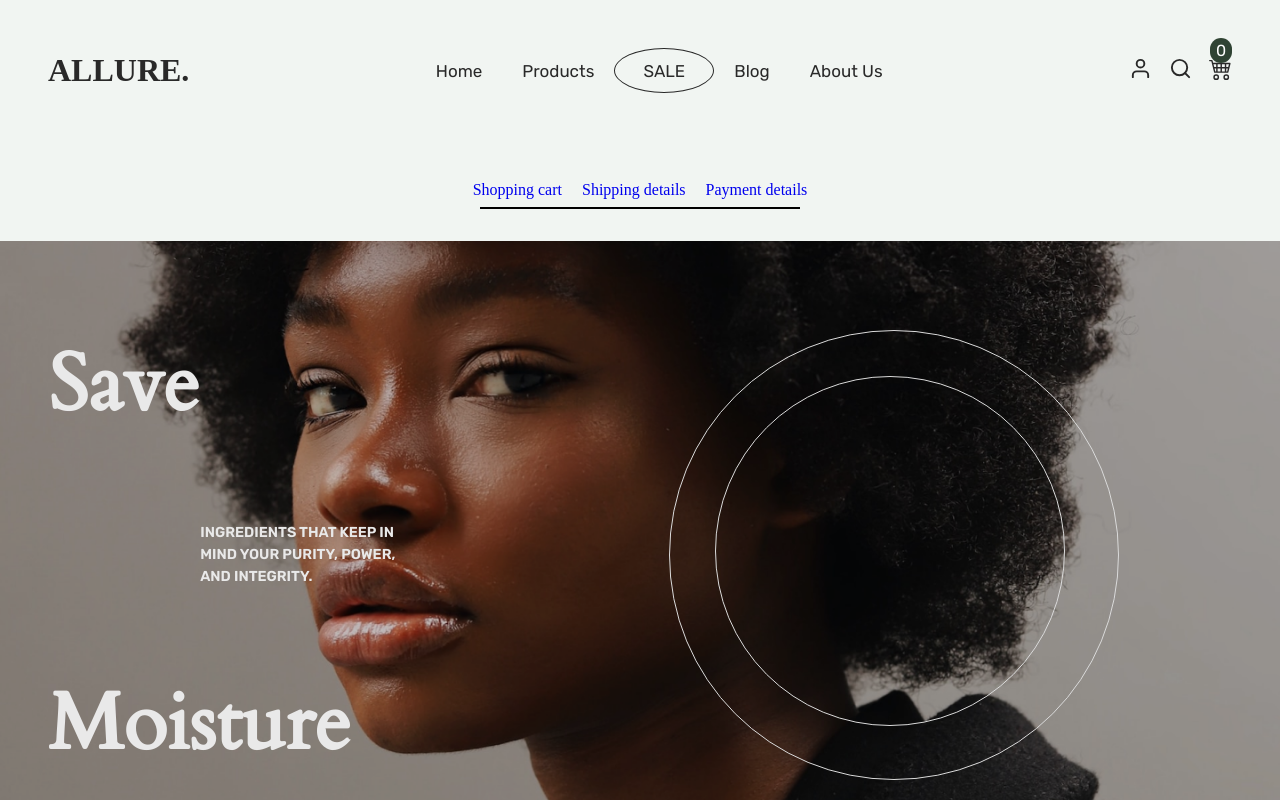
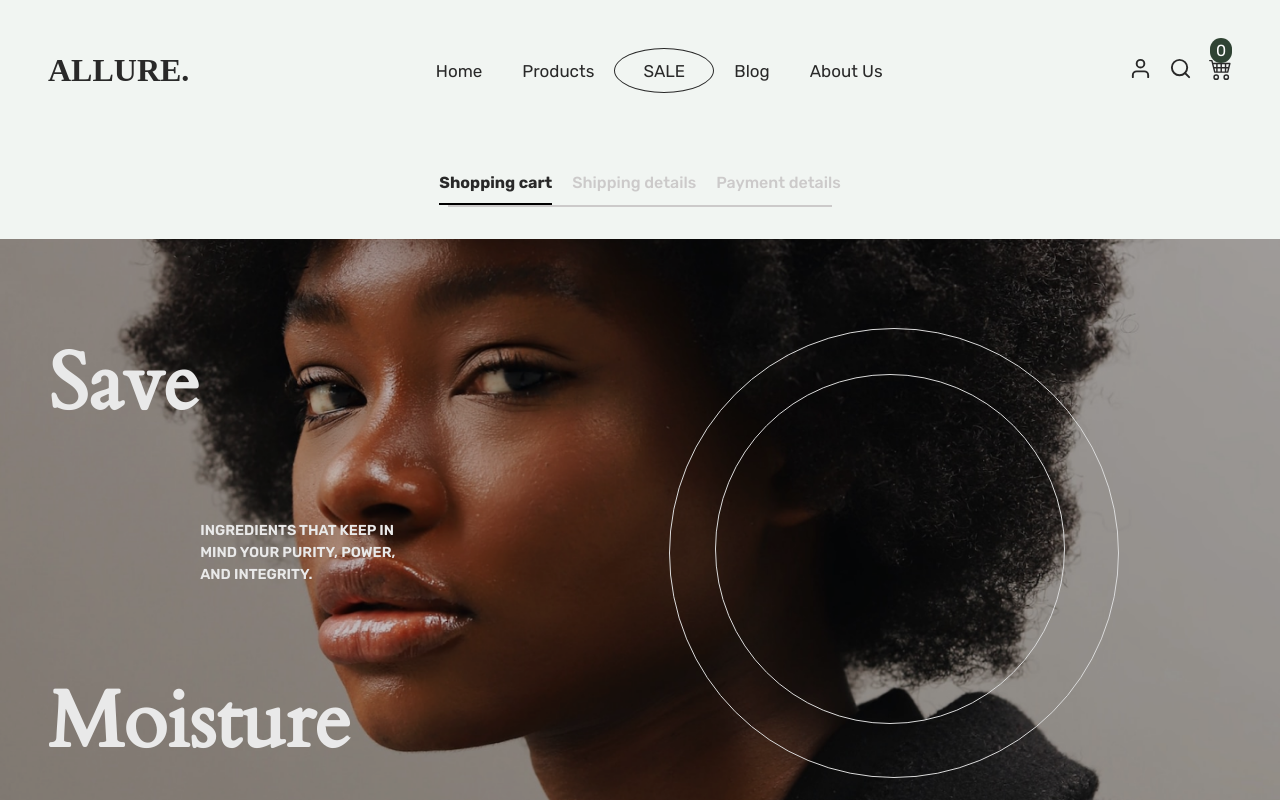
Before and after one commit to Kel-VinTech/Allure-ecommerce, a React (Vite) app: page /cart in a window 1280 px wide. Shown: the top 800 px of the page. Built offline with nearby package versions, Linux system fonts and the light colour scheme.

Commit message:
made shopping features

```diff
--- a/src/App.jsx
+++ b/src/App.jsx
@@ -11,7 +11,8 @@ import {
   Home,
   Cart,
   AboutUs,
-  Products
+  Products,
+  Checkout
 } from "../src/pages"
 import { Route, Routes} from "react-router-dom"
 import './scss/_reset.scss'
@@ -26,6 +27,8 @@ function App() {
           <Route path='/product' element={<Products />}/>
           <Route path='product/:id' element={<ProductDetails/>}/>
           <Route path='/cart' element={<Cart/>}/>
+            {/* <Route path='checkout' element={<Checkout/>} />
+          </Route> */}
           <Route path='/about' element={<AboutUs />}/>
         </Routes>
         <Footer />
--- a/src/components/ProductDetails.jsx
+++ b/src/components/ProductDetails.jsx
@@ -65,7 +65,7 @@ const ProductDetails =() =>{
                 <h2>Related products</h2>
                 <p>View More</p>
                 <div className="related-content">
-                    <ProductList data={relatedProducts}
+                    <ProductList  data={relatedProducts}
                     />
                 </div>
             </div>
--- a/src/pages/Cart/index.jsx
+++ b/src/pages/Cart/index.jsx
@@ -1,17 +1,34 @@
 import React from "react";
-import { Link } from "react-router-dom";
+import { NavLink, useLocation,Outlet } from "react-router-dom";
 import "/src/scss/Cart.scss";
 
+
+
 const Cart = () => {
+    const NavLinkStyle = ({isActive})=> {
+        return {
+            fontWeight: isActive ? "bold" : "normal",
+            color : isActive ? "#292929": "",
+
+        }
+    }
+
     return <main>
         <div className="cart">
             <div className="cart-heading">
                 <div className="cart-links">
-                <Link to="#">Shopping cart</Link>
-                <Link to="#">Shipping details</Link>
-                <Link to="#">Payment details</Link>
+                <NavLink to="#"
+                style={NavLinkStyle}
+                >Shopping cart
+                <div className="cart-line1"></div>
+                </NavLink>
+                <NavLink to="checkout"
+                >Shipping details</NavLink>
+                <NavLink to="#">Payment details</NavLink>
+
                 </div>
                 <div className="cart-line"></div>
+
             </div>
         </div>
     </main>
--- /dev/null
+++ b/src/pages/Checkout/index.jsx
@@ -0,0 +1,11 @@
+import React from "react";
+
+const Checkout = () => {
+    return <main>
+       <div className="text">
+        <h2>hello</h2>
+       </div>
+    </main>
+}
+
+export default Checkout;
--- a/src/pages/index.js
+++ b/src/pages/index.js
@@ -1,4 +1,5 @@
 export {default as Home} from "./Home";
 export {default as Products} from "./Products";
 export {default as Cart} from "./Cart";
+export {default as Checkout} from "./Checkout";
 export {default as AboutUs} from "./AboutUs";
--- a/src/scss/Cart.scss
+++ b/src/scss/Cart.scss
@@ -14,16 +14,28 @@ main{
             .cart-links{
                 display: flex;
                 gap: 20px;
-                padding: 0.5rem 0;
+                // padding: 0.5rem 0;
 
                 a{
                     text-decoration: none;
+                    font-family: 'Rubik';
+                    font-style: normal;
+                    font-weight: 500;
+                    font-size: 1rem;
+                    color: #cccaca;
+
                 }
+
             }
         }
         .cart-line{
-            border: 1px solid #000;
-            width: 25%;
+            border: 0.01px solid #cccaca;
+            width: 30%;
+        }
+        .cart-line1{
+            border: 0.5px solid #000;
+            width: 100%;
+            margin-top:.7rem;
         }
     }
 }
--- a/src/scss/Nav.scss
+++ b/src/scss/Nav.scss
@@ -1,4 +1,5 @@
 // large screen
+
 nav{
     display:flex;
     position: fixed;
```
